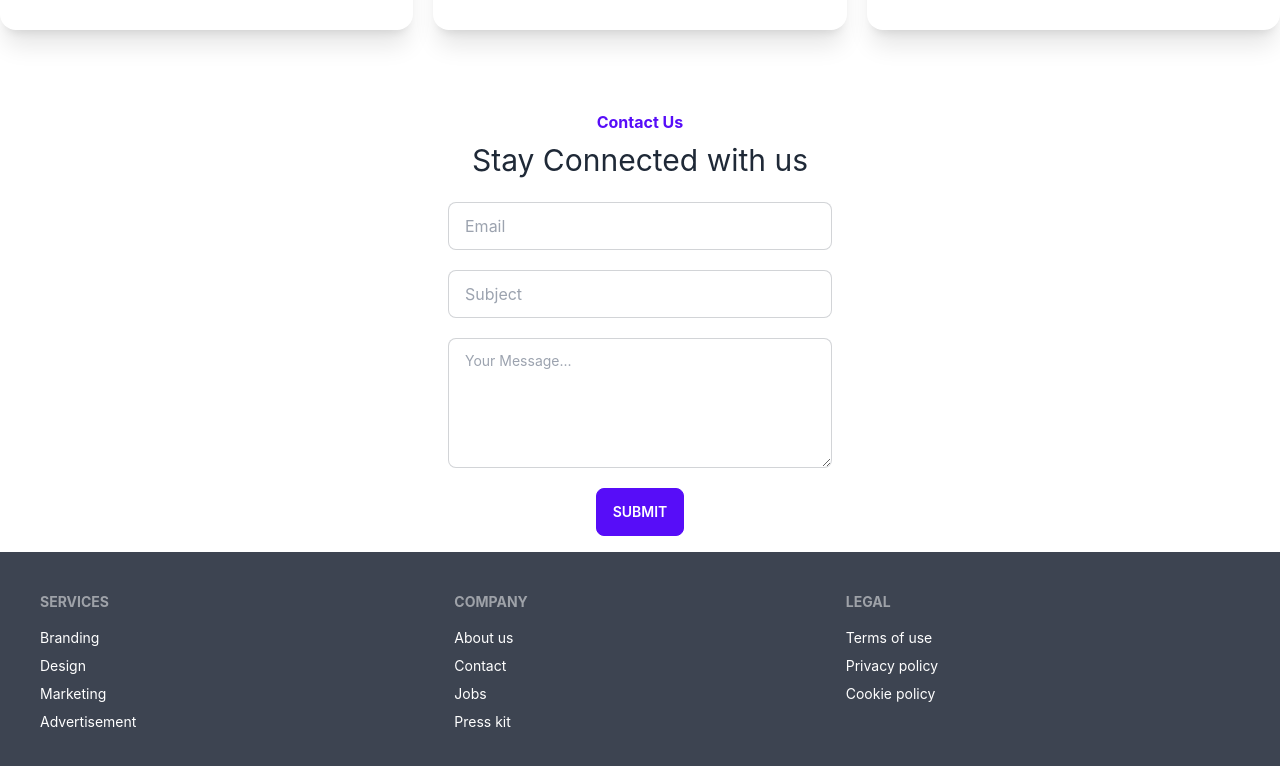
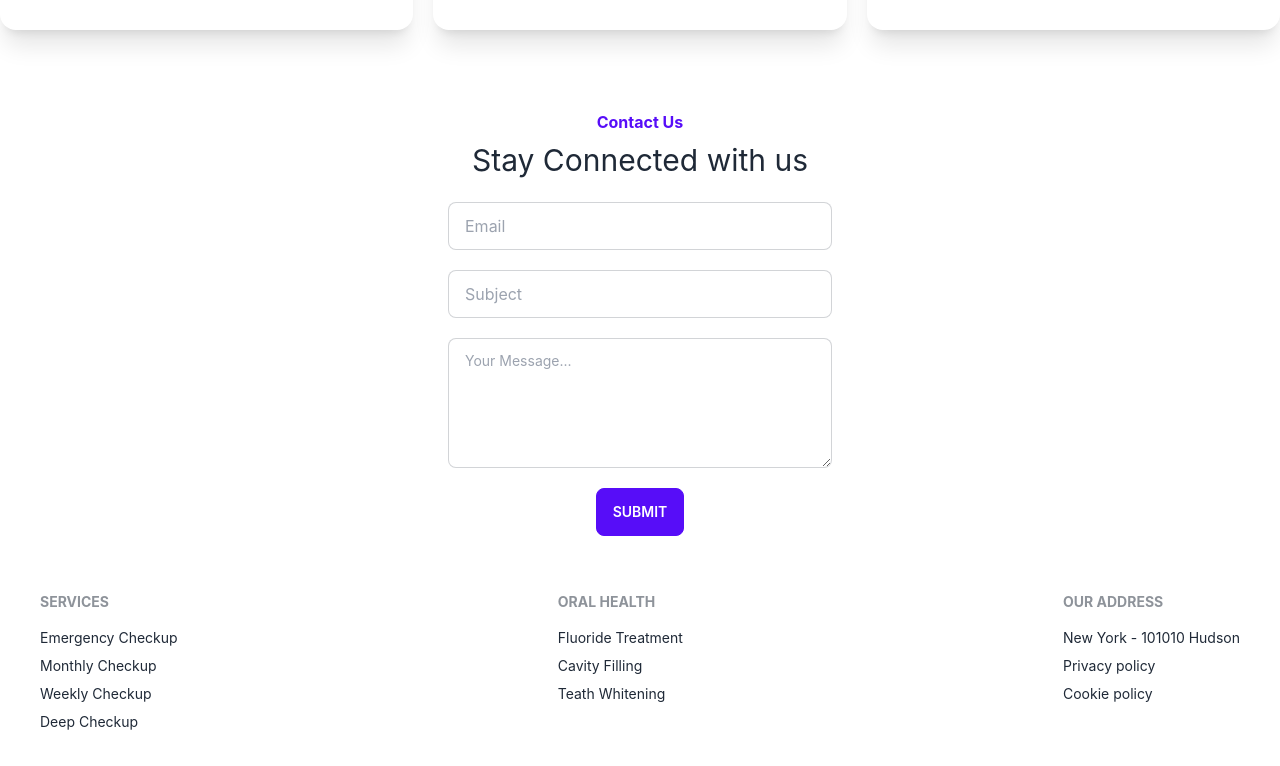
Before and after one commit to masumbillah360/doctors-home, a React (Create React App) app: page / in a window 1280 px wide. Shown: the part 3315-4081 px from the top of the page. Built offline with nearby package versions, Linux system fonts and the light colour scheme.

Commit message:
update footer testimonial section

```diff
--- a/src/Pages/Home/Testimonial/Testimonial.js
+++ b/src/Pages/Home/Testimonial/Testimonial.js
@@ -36,7 +36,7 @@ const Testimonial = () => {
         <img className="w-44" src={colon} alt="" />
       </div>
 
-      <div className="grid grid-cols-3 gap-5">
+      <div className="grid grid-cols-1 md:grid-cols-2 lg:grid-cols-3 gap-5">
         {feedBackInfo.map((info, idx) => (
           <SingleTestimonial key={idx} info={info} />
         ))}
--- a/src/Pages/Shared/Footer/Footer.js
+++ b/src/Pages/Shared/Footer/Footer.js
@@ -1,43 +1,48 @@
 import React from "react";
 import { Link } from "react-router-dom";
+import footerImg from "../../../assets/images/footer.png";
 
 const Footer = () => {
+  const style = {
+    backgroundImage: footerImg,
+    backgroundSize: "100 100",
+  };
   return (
-    <footer className="footer p-10 bg-neutral text-neutral-content">
+    <footer
+      className="footer p-10 flex justify-between flex-col md:flex-row"
+      style={style}
+    >
       <div>
         <span className="footer-title">Services</span>
         <Link to="/" className="link link-hover">
-          Branding
+          Emergency Checkup
         </Link>
         <Link to="/" className="link link-hover">
-          Design
+          Monthly Checkup
         </Link>
         <Link to="/" className="link link-hover">
-          Marketing
+          Weekly Checkup
         </Link>
         <Link to="/" className="link link-hover">
-          Advertisement
+          Deep Checkup
         </Link>
       </div>
       <div>
-        <span className="footer-title">Company</span>
+        <span className="footer-title">ORAL HEALTH</span>
         <Link to="/" className="link link-hover">
-          About us
+          Fluoride Treatment
         </Link>
         <Link to="/" className="link link-hover">
-          Contact
+          Cavity Filling
         </Link>
         <Link to="/" className="link link-hover">
-          Jobs
-        </Link>
-        <Link to="/" className="link link-hover">
-          Press kit
+          Teath Whitening
         </Link>
       </div>
       <div>
-        <span className="footer-title">Legal</span>
+        <span className="footer-title">OUR ADDRESS</span>
         <Link to="/" className="link link-hover">
-          Terms of use
+          New York - 101010 Hudson
         </Link>
         <Link to="/" className="link link-hover">
           Privacy policy
```
Also changed, not shown: public/footer.png (added).
